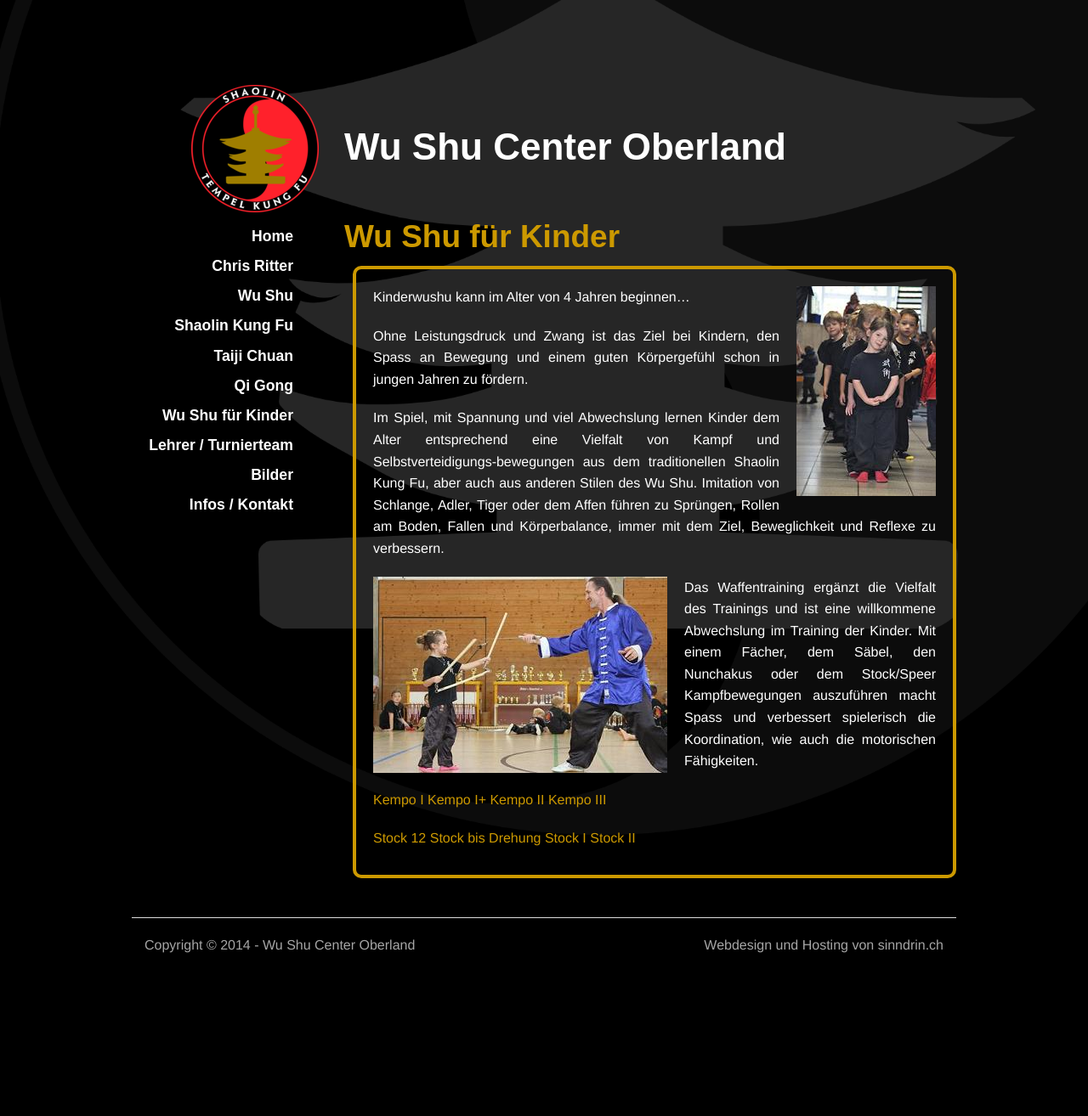
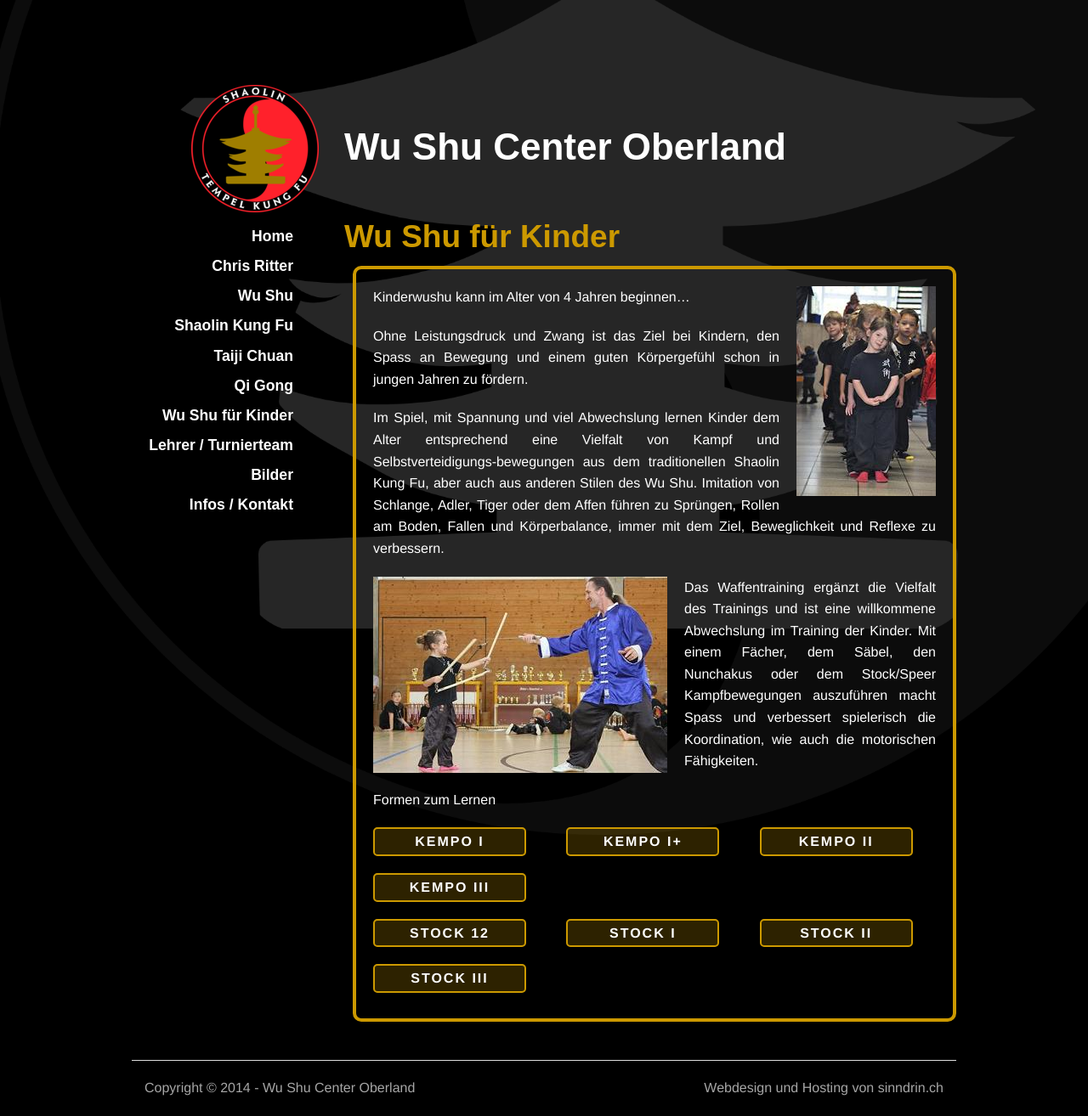
Before and after one commit to wu-shu/wu-shu.github.io, a Jekyll site: the page built from wu-shu-fuer-kinder/index.md, in a window 1280 px wide. Shown: the whole page at 85% size. Built offline with Jekyll 4.4.1, drawn with Linux system fonts in a browser that asks for light colours; some web fonts are replaced; Markdown is read by kramdown in place of the engine named in the settings; comment, search, counter and statistics services are not loaded; before the commit the page ends 1145 px from its top, so only the background shows below that.

Commit message:
Kempo I verlinken

```diff
--- a/wu-shu-fuer-kinder/index.md
+++ b/wu-shu-fuer-kinder/index.md
@@ -13,12 +13,16 @@
 <img class="ifloat-left" src="/images/waffen-laura.jpg" alt="Waffentraining">Das Waffentraining ergänzt die Vielfalt des Trainings und ist eine willkommene Abwechslung im Training der Kinder.
 Mit einem Fächer, dem Säbel, den Nunchakus oder dem Stock/Speer Kampfbewegungen auszuführen macht Spass und verbessert spielerisch die Koordination, wie auch die motorischen Fähigkeiten.
 
-[Kempo I](http://www.)
-[Kempo I+]()
-[Kempo II]()
-[Kempo III]()
-
-[Stock 12]()
-[Stock bis Drehung]()
-[Stock I]()
-[Stock II]()
+Formen zum Lernen
+<ul class="small-block-grid-1 medium-block-grid-2 large-block-grid-3">
+<li><a target="_blank" href="http://www.flickr.com/photos/117851037@N03/13237800365/in/photostream/" class="button-contact-place">Kempo I</a></li>
+<li><a target="_blank" href="/infos-kontakt/rueti/" class="button-contact-place">Kempo I+</a></li>
+<li><a target="_blank" href="/infos-kontakt/tagelswangen/" class="button-contact-place">Kempo II</a></li>
+<li><a target="_blank" href="/infos-kontakt/hittnau/" class="button-contact-place">Kempo III</a></li>
+</ul>
+<ul class="small-block-grid-1 medium-block-grid-2 large-block-grid-3">
+<li><a target="_blank" href="/infos-kontakt/wetzikon/" class="button-contact-place">Stock 12</a></li>
+<li><a target="_blank" href="/infos-kontakt/rueti/" class="button-contact-place">Stock I</a></li>
+<li><a target="_blank" href="/infos-kontakt/tagelswangen/" class="button-contact-place">Stock II</a></li>
+<li><a target="_blank" href="/infos-kontakt/hittnau/" class="button-contact-place">Stock III</a></li>
+</ul>
```
